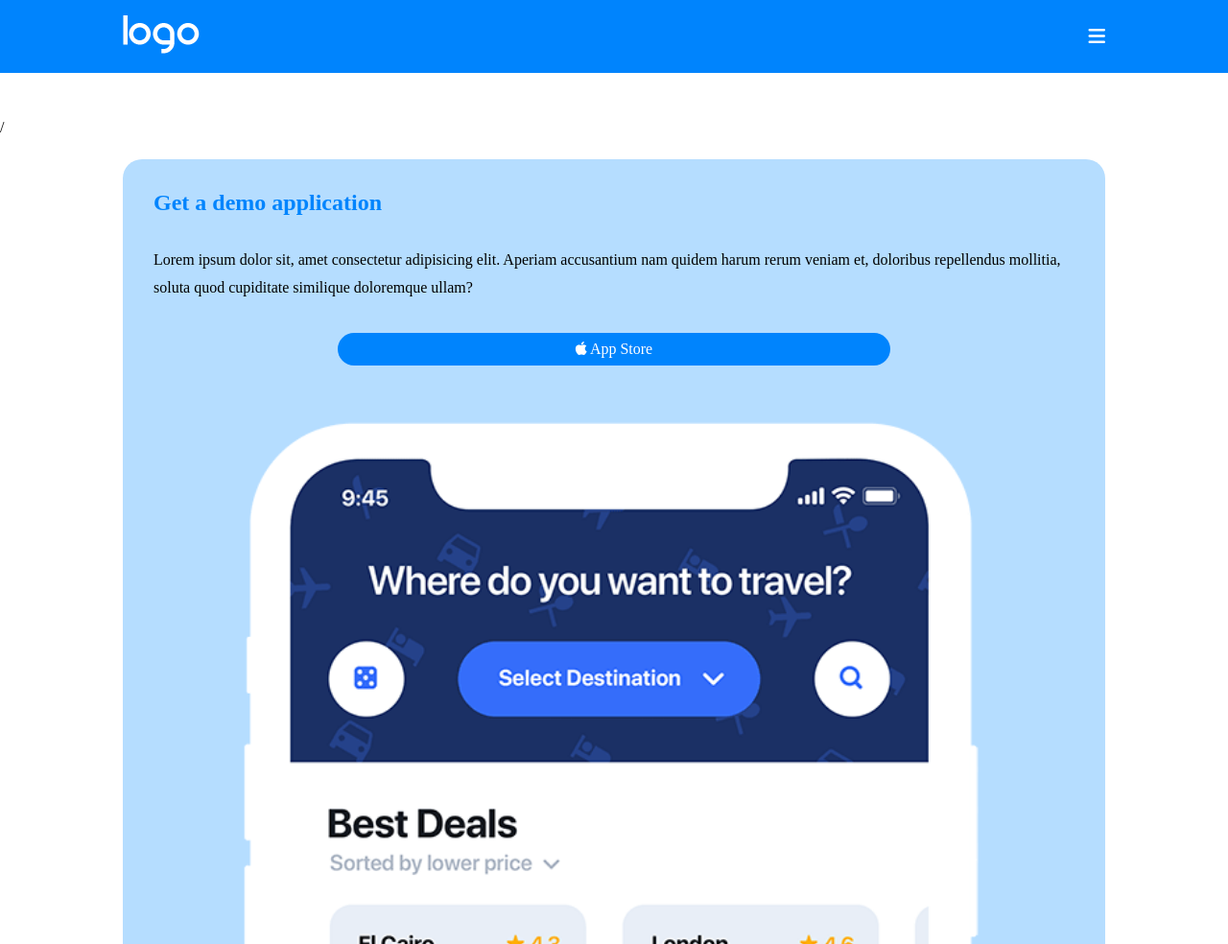
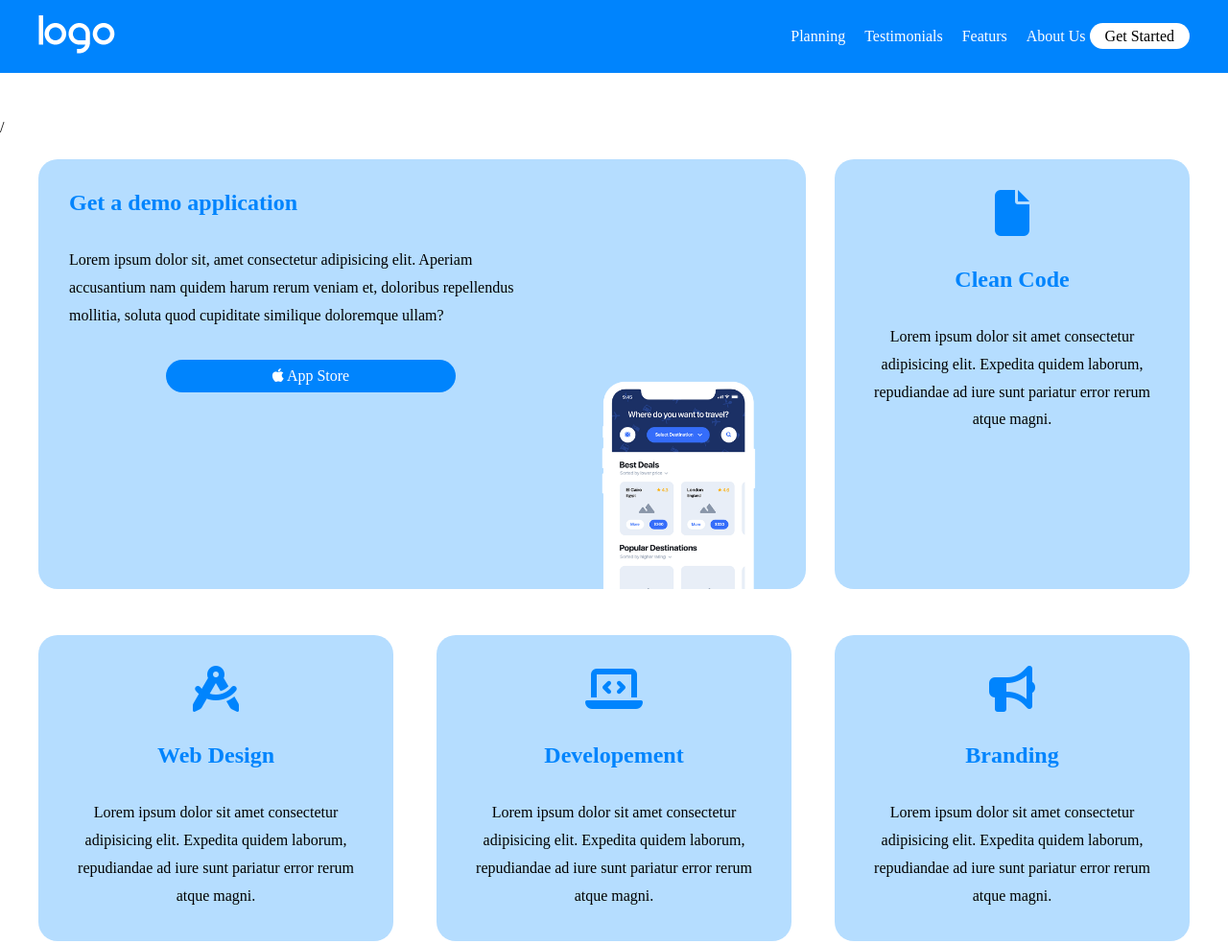
Before and after one commit to RiccardoSansone/htmlcss-responsive-layout, a plain HTML site: page index.html in a window 1280 px wide. Shown: the top 984 px of the page at 96% size. Drawn offline with Linux system fonts and the light colour scheme.

Commit message:
fix first section

```diff
--- a/assets/style.css
+++ b/assets/style.css
@@ -24,10 +24,12 @@
 .row{
     display: flex;
     flex-wrap: wrap;
+    justify-content: space-between;
 }
 
 .col-4{
     width: calc(100 / 12 * 4);
+
 }
 
 .col-6{
@@ -36,6 +38,7 @@
 
 .col-8{
     width: calc(100 / 12 * 8);
+    padding: 1rem;
 }
 
 .col-12{
@@ -91,9 +94,22 @@
 }
 
 .text-center{
-    text-align: center;
+    text-align: center ;
 }
 
+.description-container{
+    display: flex;
+    flex-direction: column;
+}
+
+.btn-sm{
+    padding: 0.3rem 1rem;
+    border-radius: 20px;
+}
+
+.btn-white{
+    background-color: white;
+}
 /* /utility */
 
 /* header */
@@ -131,19 +147,11 @@ header{
     margin: 1.5rem 0;
 }
 
+/* main */
 
 
 /* media-query for desktop */
-@media screen and (min-with: 1200px)
-{
-
-.col-8-md{
-        width: calc(100 / 12 * 8);
- }
-
-.col-4-md{
-    width: calc(100 / 12 * 4);
- }
+@media screen and (min-width: 1200px) {
 
     .bars{
         display: none;
@@ -151,9 +159,48 @@ header{
 
     .menu a{
         color: white;
+        text-decoration: none;
+        padding-left: 1rem;
     }
 
     .menu{
         display: block;
     }
+
+    .img{
+        padding-top: 6rem;
     }
+    .col-8-md{
+        width: calc(100% / 12 * 8);
+        display: flex;
+        flex-direction: row;
+    }
+
+    .col-4-md{
+        width: calc(100% / 12 * 3.7);
+    }
+}
+/* media-query for tablet */
+@media screen and (min-width: 768px) {
+
+    .container{
+        width: 95%;
+    }
+
+    .btn{
+        padding: 0.5rem 1rem;
+    }
+
+    .img{
+        padding-top: 12.1rem;
+    }
+    .col-8-md{
+        width: calc(100% / 12 * 8);
+        display: flex;
+        flex-direction: row;
+    }
+
+    .col-4-md{
+        width: calc(100% / 12 * 3.7);
+    }
+}
--- a/index.html
+++ b/index.html
@@ -3,8 +3,9 @@
 <head>
     <title>Responsive-Layout</title>
     <link rel="stylesheet" href="./assets/style.css">
+    <link rel="stylesheet" href="./assets/mediaQuery.css">
+    <link rel="stylesheet" href="https://cdnjs.cloudflare.com/ajax/libs/font-awesome/6.4.0/css/all.min.css" integrity="sha512-iecdLmaskl7CVkqkXNQ/ZH/XLlvWZOJyj7Yy7tcenmpD1ypASozpmT/E0iPtmFIB46ZmdtAc9eNBvH0H/ZpiBw==" crossorigin="anonymous" referrerpolicy="no-referrer" />
     <meta name="viewport" content="width=device-width, initial-scale=1.0">
-    <link rel="stylesheet" href="https://cdnjs.cloudflare.com/ajax/libs/font-awesome/6.4.0/css/all.min.css" integrity="sha512-iecdLmaskl7CVkqkXNQ/ZH/XLlvWZOJyj7Yy7tcenmpD1ypASozpmT/E0iPtmFIB46ZmdtAc9eNBvH0H/ZpiBw==" crossorigin="anonymous" referrerpolicy="no-referrer" />
 </head>
 <body>
     <header>
@@ -21,7 +22,7 @@
                     <a href="#">Testimonials</a>
                     <a href="#">Featurs</a>
                     <a href="#">About Us</a>
-                    <a class="btn-sm btn-white" href="#">Get Started</a>
+                    <a style="color: black;"  class="btn-sm btn-white" href="#">Get Started</a>
                 </div>
             </nav>
 
@@ -34,6 +35,7 @@
             <div class="container">
                 <div class="row">
                     <div class="col-12 col-8-md gap">
+                        <div class="description-container gap">
                             <h2>
                                 Get a demo application
                             </h2>
@@ -43,7 +45,8 @@
                                 similique doloremque ullam?
                             </p>
                             <a class="btn btn-blu text-decoration-none align-self-center" href="#"><i class="fa-brands fa-apple"></i>  App Store</a>
-                        <img style="margin-bottom:-2rem" src="./assets/img/phone.png" alt="">
+                        </div>
+                        <img class="align-self-center img" style="margin-bottom:-2rem; width: 200px;" src="./assets/img/phone.png" alt="">
                     </div>
                     <div class="col-12 col-4-md gap">
                         <a class="color-blu text-center" href="#"><i class="fa-solid fa-3x fa-file"></i></a>
```
Lines whose indentation alone changed are shown as unchanged.
